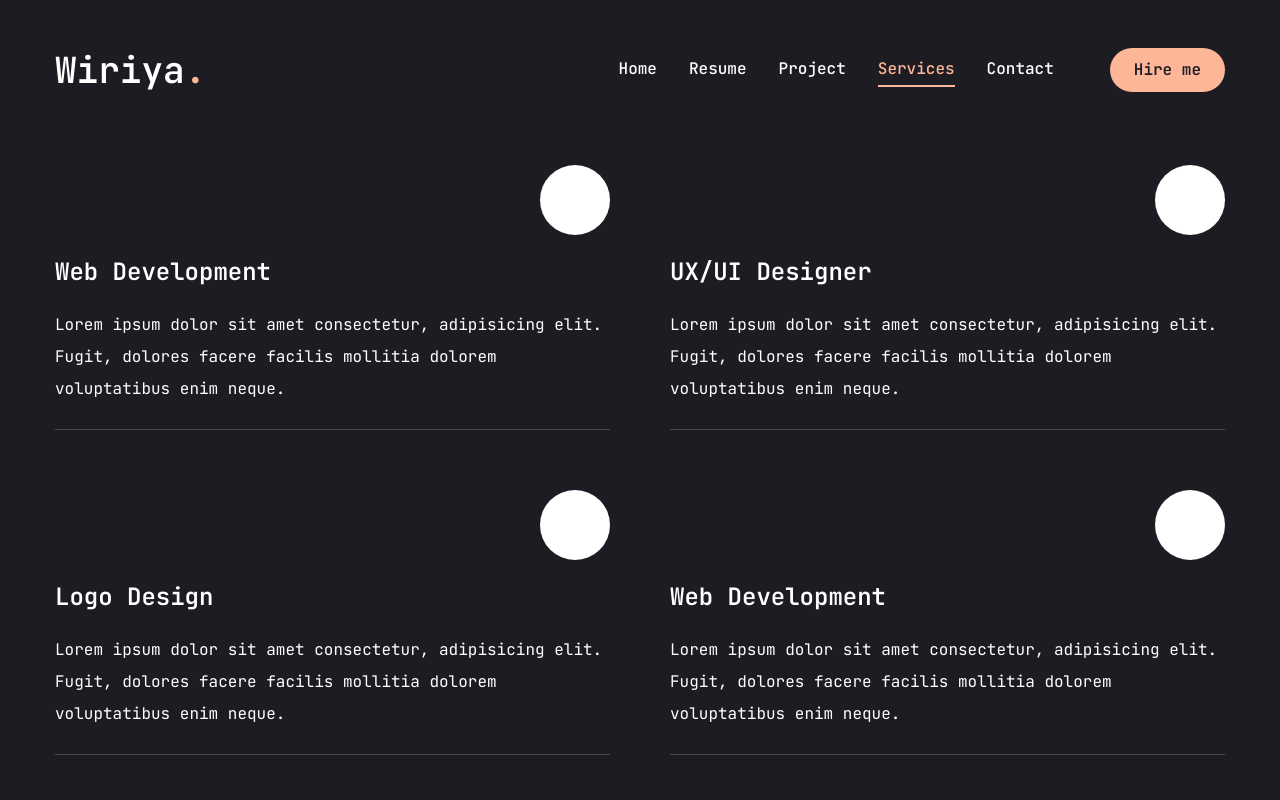
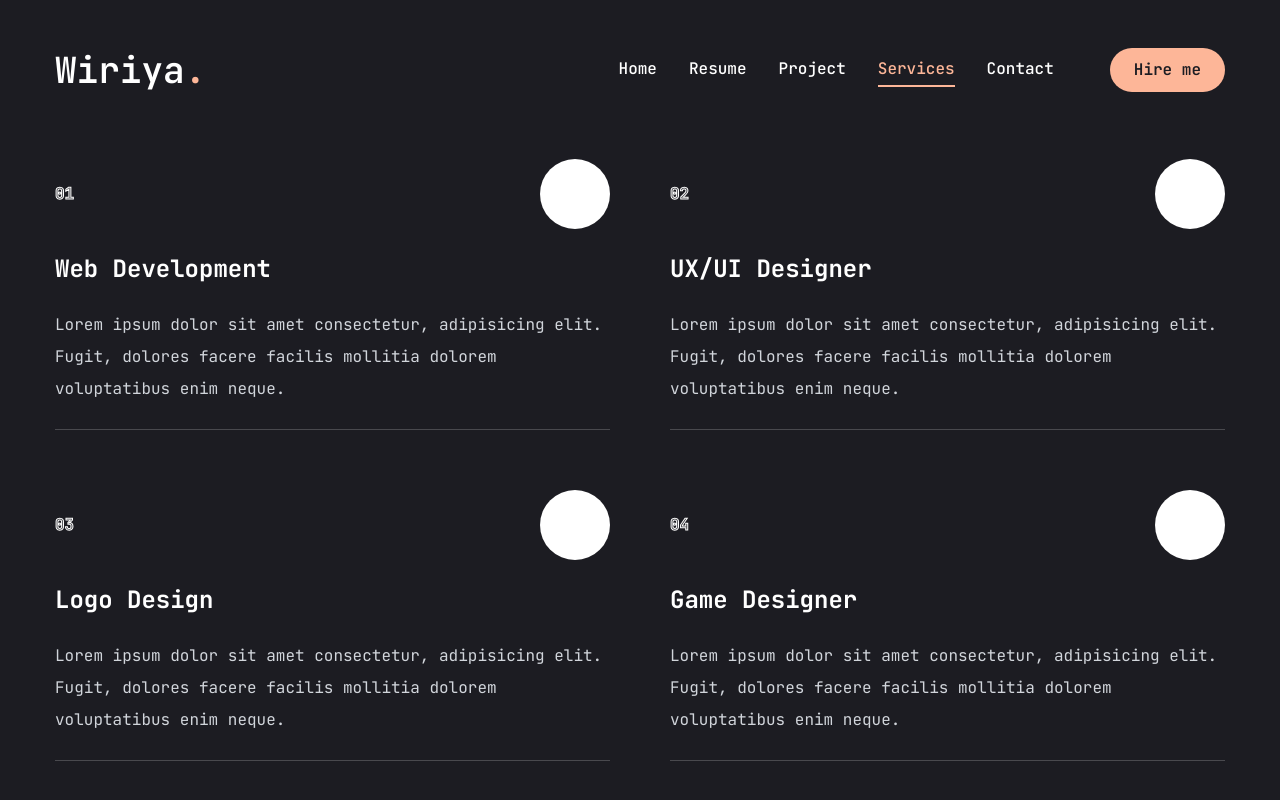
Before and after one commit to mezealot24/WiriyaPortfolio, a Next.js app: page /services in a window 1280 px wide. Built offline with nearby package versions, Linux system fonts and the light colour scheme.

Commit message:
Project Page 100%

```diff
--- a/app/globals.css
+++ b/app/globals.css
@@ -16,6 +16,15 @@
       @apply text-[20px] xl:text-[24px] leading-[1.1] font-semibold;
     }
 
+    .text-outline {
+      -webkit-text-stroke: 1px white;
+      color: transparent;
+    }
 
+    /* หากต้องการปรับแต่งเพิ่มเติม สามารถเพิ่ม variants ได้ เช่น */
+    .text-outline-2 {
+      -webkit-text-stroke: 2px white;
+      color: transparent;
+    }
 
   }
--- a/app/project/page.jsx
+++ b/app/project/page.jsx
@@ -35,6 +35,40 @@ const projectsData = [
 		live: "",
 		github: "",
 	},
+	{
+		num: "02",
+		category: "Fullstack",
+		title: "Todo List",
+		description:
+			"a user-friendly application designed to help you efficiently manage your daily tasks and activities. Easily add, edit, and delete tasks to stay organized and productive.",
+		stack: [
+			{ name: "React.js" },
+			{ name: "Tailwind.css" },
+			{ name: "Javascript" },
+			{ name: "Node.js" },
+			{ name: "MongoDB" },
+		],
+		image: "/assets/work/thumb2.png",
+		live: "",
+		github: "",
+	},
+	{
+		num: "03",
+		category: "Game",
+		title: "Simon-game",
+		description:
+			"a unique e-commerce platform dedicated to spiritual jewelry. Alongside offering a wide range of enchanted accessories, it features horoscope readings and detailed astrological information for all zodiac signs, providing a holistic mystical shopping experience.",
+		stack: [
+			{ name: "React.js" },
+			{ name: "Tailwind.css" },
+			{ name: "Javascript" },
+			{ name: "Node.js" },
+			{ name: "MongoDB" },
+		],
+		image: "/assets/work/thumb3.png",
+		live: "",
+		github: "",
+	},
 	// ... (other projects)
 ];
 
@@ -51,7 +85,10 @@ const Project = () => {
 	return (
 		<motion.section
 			initial={{ opacity: 0 }}
-			animate={{ opacity: 1 }}
+			animate={{
+				opacity: 1,
+				transition: { delay: 2.4, duration: 0.4, ease: "easeIn" },
+			}}
 			className="min-h-[80vh]
             flex flex-col justify-center py-12 xl:px-0"
 		>
@@ -64,6 +101,9 @@ const Project = () => {
 							{currentProject.num}
 						</div>
 						{/* project category */}
+						<div className="text-8xl leading-none font-extrabold text-transparent text-outline">
+							{currentProject.title}
+						</div>
 						<h2 className="text-[42px] font-bold leading-none text-white group-hover:text-accent transition-all duration-500 capitalize">
 							{currentProject.category}project
 						</h2>
@@ -106,7 +146,7 @@ const Project = () => {
 												<BsGithub className="text-white text-3xl group-hover:text-accent" />
 											</TooltipTrigger>
 											<TooltipContent>
-												<p>Githob repository</p>
+												<p>Github repository</p>
 											</TooltipContent>
 										</Tooltip>
 									</TooltipProvider>
@@ -122,7 +162,23 @@ const Project = () => {
 							onSlideChange={handleSlideChange}
 						>
 							{projectsData.map((currentProject, index) => {
-								return <SwiperSlide key={index}>slide</SwiperSlide>;
+								return (
+									<SwiperSlide key={index} class="w-full">
+										<div className="h-[460px] relative group flex justify-center items-center bg-pink-50/20">
+											{/* overlay */}
+											<div></div>
+											{/* image */}
+											<div className="relative w-full h-full">
+												<Image
+													src={projectsData.image}
+													fill
+													className="object-cover"
+													alt=""
+												/>
+											</div>
+										</div>
+									</SwiperSlide>
+								);
 							})}
 						</Swiper>
 					</div>
--- a/app/resume/page.jsx
+++ b/app/resume/page.jsx
@@ -246,7 +246,7 @@ const Resume = () => {
 												<li key={index}>
 													<TooltipProvider delayDuration={100}>
 														<Tooltip>
-															<TooltipTrigger className="w-full h-[150px] bg-[#232329] rounded-xl flex flex justify-center items-center group">
+															<TooltipTrigger className="w-full h-[150px] bg-[#232329] rounded-xl flex justify-center items-center group">
 																<div className="text-6xl group-hover:text-accent transition-all duration-300">
 																	{skill.icon}
 																</div>
--- a/app/services/page.jsx
+++ b/app/services/page.jsx
@@ -1,6 +1,9 @@
 "use client";
-import { BsArrowDownRight } from "react-icons/bs";
+
+import React, { useState } from "react";
 import Link from "next/link";
+import { motion } from "framer-motion";
+import { BsArrowLeft, BsArrowDownLeft } from "react-icons/bs";
 
 const services = [
 	{
@@ -26,16 +29,16 @@ const services = [
 	},
 	{
 		num: "04",
-		title: "Web Development",
+		title: "Game Designer",
 		description:
 			"Lorem ipsum dolor sit amet consectetur, adipisicing elit. Fugit, dolores facere facilis mollitia dolorem voluptatibus enim neque.",
 		href: "",
 	},
 ];
 
-import { motion } from "framer-motion";
+const Services = () => {
+	const [hoveredIndex, setHoveredIndex] = useState(null);
 
-const Services = () => {
 	return (
 		<section className="min-h-[80vh] flex flex-col justify-center py-12 xl:py-0">
 			<div className="container mx-auto">
@@ -47,37 +50,33 @@ const Services = () => {
 					}}
 					className="grid grid-cols-1 md:grid-cols-2 gap-[60px]"
 				>
-					{services.map((service, index) => {
-						return (
+					{services.map((service, index) => (
 						<div
 							key={index}
 							className="flex-1 flex flex-col justify-center gap-6 group"
+							onMouseEnter={() => setHoveredIndex(index)}
+							onMouseLeave={() => setHoveredIndex(null)}
 						>
-								{/* top */}
 							<div className="w-full flex justify-between items-center">
-									<div
-										className="text-5xl font-extrabold text-outline
-									text-transparent group-hover:text-outline-hover
-									transition-all duration-500"
-									>
+								<div className="text-1xl font-bold text-outline text-white/20 group-hover:text-accent transition-all duration-500">
 									{service.num}
 								</div>
 								<Link
 									href={service.href}
-										className="w-[70px] h-[70px] rounded-full bg-white group-hover:bg-accent transition-all duration-500 flex justify-center items-center hover:rotate-90"
+									className="w-[70px] h-[70px] rounded-full bg-white group-hover:bg-accent transition-all duration-500 flex justify-center items-center"
 								>
-										<BsArrowDownRight />
+									{hoveredIndex === index ? (
+										<BsArrowDownLeft className="transform transition-all duration-500" />
+									) : (
+										<BsArrowLeft className="transition-all duration-500" />
+									)}
 								</Link>
 							</div>
-								{/* title */}
-								<h3>{service.title}</h3>
-								{/* description */}
-								<p>{service.description}</p>
-								{/* border */}
+							<h3 className="text-2xl font-bold">{service.title}</h3>
+							<p className="text-gray-300">{service.description}</p>
 							<div className="border-b border-white/20 w-full"></div>
 						</div>
-						);
-					})}
+					))}
 				</motion.div>
 			</div>
 		</section>
--- a/components/ui/scroll-area.jsx
+++ b/components/ui/scroll-area.jsx
@@ -1,25 +1,29 @@
-"use client"
+"use client";
 
-import * as React from "react"
-import * as ScrollAreaPrimitive from "@radix-ui/react-scroll-area"
+import * as React from "react";
+import * as ScrollAreaPrimitive from "@radix-ui/react-scroll-area";
 
-import { cn } from "@/lib/utils"
+import { cn } from "@/lib/utils";
 
-const ScrollArea = React.forwardRef(({ className, children, ...props }, ref) => (
+const ScrollArea = React.forwardRef(
+	({ className, children, ...props }, ref) => (
 		<ScrollAreaPrimitive.Root
 			ref={ref}
 			className={cn("relative overflow-hidden", className)}
-    {...props}>
+			{...props}
+		>
 			<ScrollAreaPrimitive.Viewport className="h-full w-full rounded-[inherit]">
 				{children}
 			</ScrollAreaPrimitive.Viewport>
 			<ScrollBar />
 			<ScrollAreaPrimitive.Corner />
 		</ScrollAreaPrimitive.Root>
-))
-ScrollArea.displayName = ScrollAreaPrimitive.Root.displayName
+	)
+);
+ScrollArea.displayName = ScrollAreaPrimitive.Root.displayName;
 
-const ScrollBar = React.forwardRef(({ className, orientation = "vertical", ...props }, ref) => (
+const ScrollBar = React.forwardRef(
+	({ className, orientation = "vertical", ...props }, ref) => (
 		<ScrollAreaPrimitive.ScrollAreaScrollbar
 			ref={ref}
 			orientation={orientation}
@@ -31,10 +35,12 @@ const ScrollBar = React.forwardRef(({ className, orientation = "vertical", ...pr
 					"h-2.5 flex-col border-t border-t-transparent p-[1px]",
 				className
 			)}
-    {...props}>
-    <ScrollAreaPrimitive.ScrollAreaThumb className="relative flex-1 rounded-full bg-border" />
+			{...props}
+		>
+			<ScrollAreaPrimitive.ScrollAreaThumb className="relative flex-1 rounded-full bg-accent dark:bg-slate-800" />
 		</ScrollAreaPrimitive.ScrollAreaScrollbar>
-))
-ScrollBar.displayName = ScrollAreaPrimitive.ScrollAreaScrollbar.displayName
+	)
+);
+ScrollBar.displayName = ScrollAreaPrimitive.ScrollAreaScrollbar.displayName;
 
-export { ScrollArea, ScrollBar }
+export { ScrollArea, ScrollBar };
--- a/package.json
+++ b/package.json
@@ -24,7 +24,7 @@
     "react-countup": "^6.5.3",
     "react-dom": "^18",
     "react-icons": "^5.2.1",
-    "swiper": "^11.1.4",
+    "swiper": "^11.1.5",
     "tailwind-merge": "^2.4.0",
     "tailwindcss-animate": "^1.0.7"
   },
```
Also changed, not shown: 1 other file (tests, documents, lock files or other folders). Lines whose indentation alone changed are shown as unchanged.
